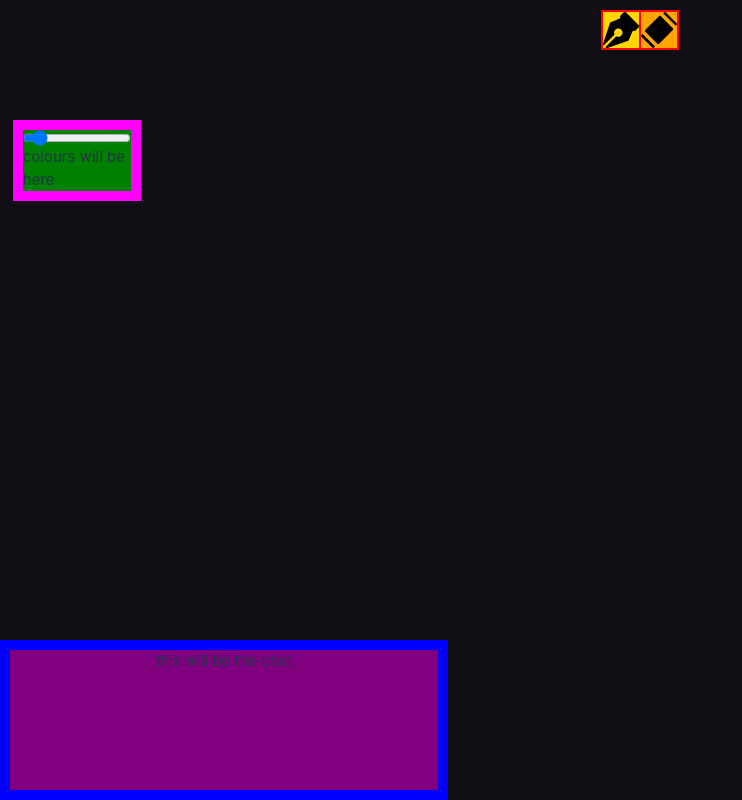
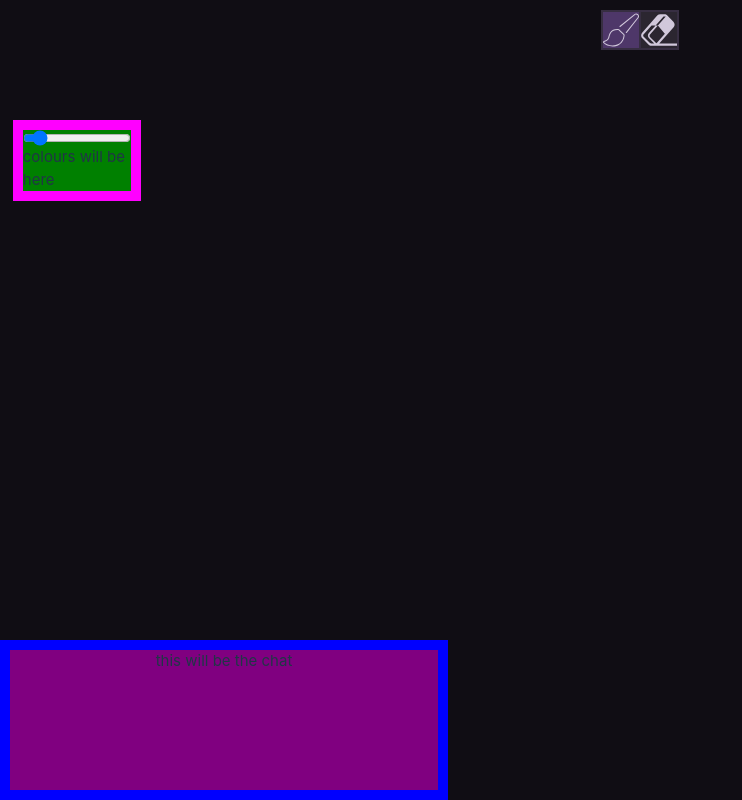
Before and after one commit to Thai-Son01/collabdraw, a React (Vite) app: page / in a window 1280 px wide. Shown: the whole page, without its empty margins (0-742 px from the left). Built offline with nearby package versions, Linux system fonts and the light colour scheme; no server answers.

Commit message:
changed svg colors and some toolbar color also

```diff
--- a/src/App.tsx
+++ b/src/App.tsx
@@ -23,6 +23,7 @@ function App() {
                                            roomIdentifier.current, WS_URL) as Client; //random cast sinon ca chiale
 
   function changeValue(value : number) {
+    console.log(`new width value : ${value}`);
     setPenWidth(value);
 
   }
--- a/src/components/drawingcanvas/DrawingCanvas.tsx
+++ b/src/components/drawingcanvas/DrawingCanvas.tsx
@@ -36,6 +36,8 @@ export default function DrawingCanvas({pWidth, selectedTool, connection, room} :
             canvasRef.current.height = window.innerHeight;
             const ctx = canvasRef.current.getContext("2d");
             if (ctx) {
+                ctx.imageSmoothingEnabled = true;
+                ctx.imageSmoothingQuality = "high";
                 ctx.strokeStyle = "rgb(209, 202, 219)";
                 ctx.lineWidth = pWidth;
                 ctx.lineCap = "round";
@@ -45,7 +47,8 @@ export default function DrawingCanvas({pWidth, selectedTool, connection, room} :
         }, [])
 
         //need to fix cursor not totally accurate when clicking. on peut voir que le stroke commence un peu plus loin
-
+        //linewidth bugs. does not change correctly
+        //anti aliasing not good. need more smooth
         return (<canvas
             className ={`${styles.drawingCanvas}`}
             onMouseDown={(e : React.MouseEvent)=> {
--- a/src/components/drawingcanvas/drawingEvent.ts
+++ b/src/components/drawingcanvas/drawingEvent.ts
@@ -37,11 +37,12 @@ function setupTool(e : React.MouseEvent,
         }
         default : break;
     }
-    // ctx.fillStyle = "rgb(209, 202, 219)";
     ctx.lineWidth = toolWidth;
+    console.log(`width : ${toolWidth}`);
     ctx.lineCap = "round";
     let [startX, startY] = getMousePosition(canvas, e);
     ctx.beginPath();
+    ctx.translate(0.5, 0.5);
     ctx.lineTo(startX, startY);
     ctx.moveTo(startX, startY);
     ctx.stroke();
--- a/src/components/tool/Tool.module.css
+++ b/src/components/tool/Tool.module.css
@@ -1,9 +1,9 @@
 .toolIcon {
     height:100%;
-    background-color: orange;
+    background-color: rgb(43, 38, 48);
 }
 
 
 .selected {
-    background-color: gold;
+    background-color: rgb(78, 55, 105);
 }
--- a/src/components/toolbar/ToolBar.module.css
+++ b/src/components/toolbar/ToolBar.module.css
@@ -4,7 +4,7 @@
         margin-top: 10px;
         padding: 2px;
         gap: 2px;
-        background-color: red;
+        background-color: rgb(55, 46, 66);
         position: absolute;
         height: 5vh;
         width: fit-content;
--- a/src/components/toolbar/ToolBar.tsx
+++ b/src/components/toolbar/ToolBar.tsx
@@ -12,7 +12,7 @@ export default function ToolBar({changePenWidth, defaultPenWidth, changeSelected
                             }) {
 
 
-    const pen = "./pen.svg";
+    const pen = "./brush.svg";
     const eraser = "./eraser.svg";
     return (
     <div
```
Also changed, not shown: public/brush.svg (added), public/eraser.svg.
